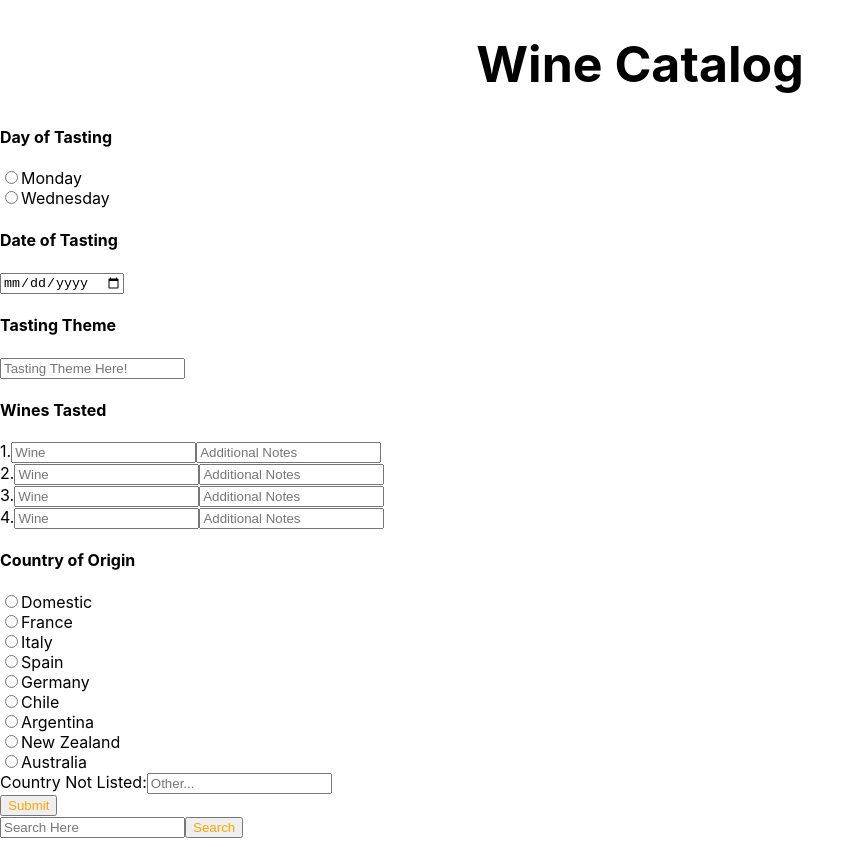
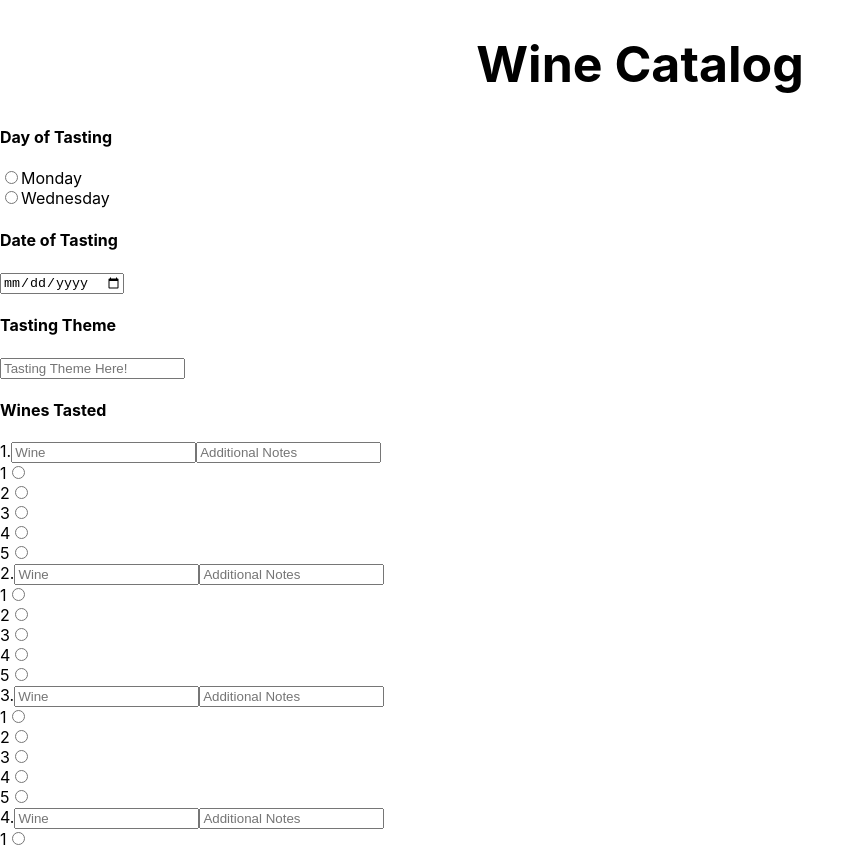
Before and after one commit to Awood549/wine-catalog, a React (Create React App) app: page / in a window 1280 px wide. Shown: the top 847 px of the page, without its empty margins (0-864 px from the left). Built offline with nearby package versions, Linux system fonts and the light colour scheme.

Commit message:
added ratings to each of the wines but need to be styled to not be vertical

```diff
--- a/src/form/InputWines.js
+++ b/src/form/InputWines.js
@@ -23,6 +23,28 @@ import './forms.css'
     console.log(props)
     return true
 
+  }
+  function ratingsInput(){
+
+    return(
+      <>
+      <label>1
+    <input type= "radio" name= 'rating' value='1'></input>
+      </label>
+      <label>2
+    <input type= "radio" name= 'rating' value='2'></input>
+      </label>
+      <label>3
+    <input type= "radio" name= 'rating' value='3'></input>
+      </label>
+      <label>4
+    <input type= "radio" name= 'rating' value='4'></input>
+      </label>
+      <label>5
+    <input type= "radio" name= 'rating' value='5'></input>
+      </label>
+    </>
+    )
   }
 
   return(
@@ -50,18 +72,22 @@ import './forms.css'
       <label> 1.
       <input type= 'text' name= 'sampledWines' placeholder= 'Wine'></input>
       <input type= 'text' name= 'notes' placeholder= 'Additional Notes'></input>
+      {ratingsInput()}
       </label>
       <label> 2.
       <input type= 'text' name= 'sampledWines' placeholder= 'Wine'></input>
       <input type= 'text' name= 'notes' placeholder= 'Additional Notes'></input>
+      {ratingsInput()}
       </label>
       <label> 3.
       <input type= 'text' name= 'sampledWines' placeholder= 'Wine'></input>
       <input type= 'text' name= 'notes' placeholder= 'Additional Notes'></input>
+      {ratingsInput()}
       </label>
       <label> 4.
       <input type= 'text' name= 'sampledWines' placeholder= 'Wine'></input>
       <input type= 'text' name= 'notes' placeholder= 'Additional Notes'></input>
+      {ratingsInput()}
       </label>
 
       {/* Country input */}
```
